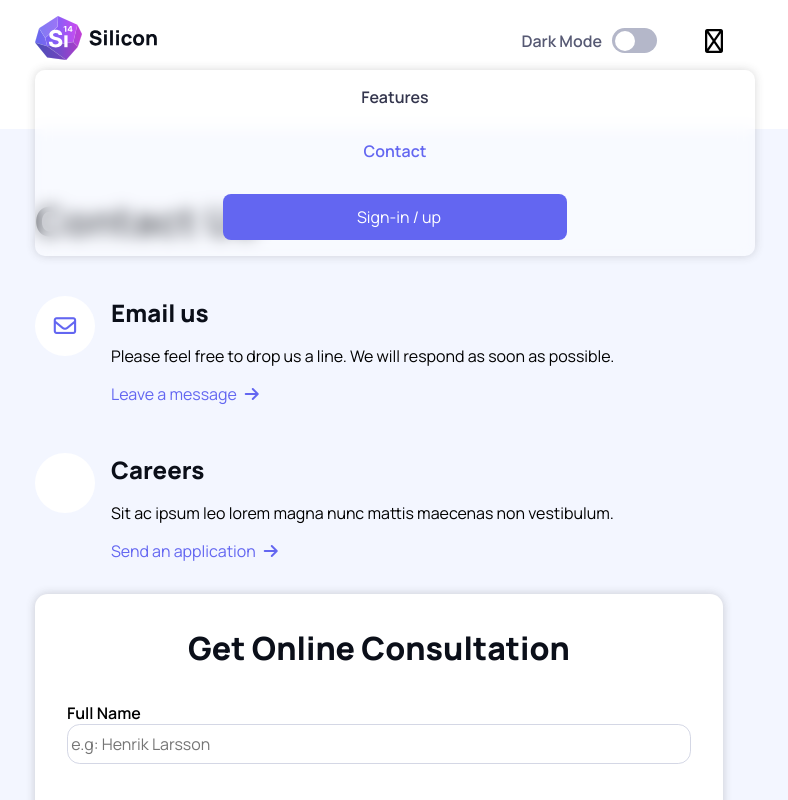
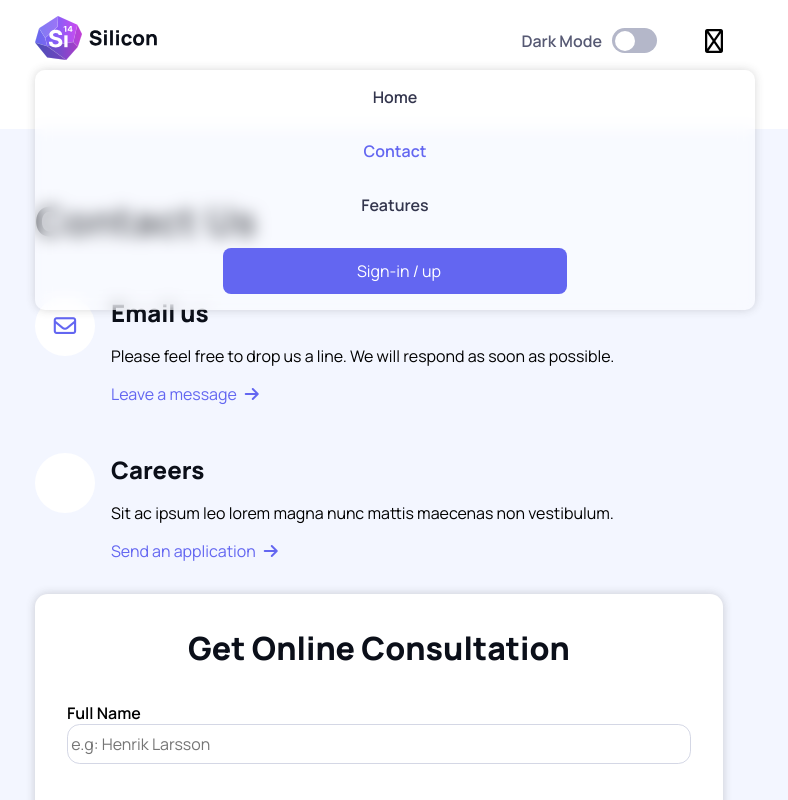
Before and after one commit to TapioGitio/JavaScript-React, a React (Vite) app: page /contacts in a window 1280 px wide. Both pictures are taken after a click on the button 975 px from the left and 40 px from the top of the page. Shown: the top 800 px of the page, without its empty margins (261-1049 px from the left). Built offline with nearby package versions, Linux system fonts and the light colour scheme; some icons are missing.

Commit message:
added a home link in the sidebar and changed the order abit

```diff
--- a/src/components/SideBar.jsx
+++ b/src/components/SideBar.jsx
@@ -8,8 +8,10 @@ const SideBar = ({isOpen, toggleSidebar}) => {
 
   return (
     <div className={`sidebar ${isOpen ? 'open' : ''}` }>
+
+        <li onClick={toggleSidebar}><NavLink className="nav-link" to={'/'}>Home</NavLink></li>
+        <li onClick={toggleSidebar}><NavLink className="nav-link" to={'/contacts'}>Contact</NavLink></li>
         <li onClick={toggleSidebar}><a className="nav-link" href="#ft">Features</a></li>
-        <li onClick={toggleSidebar}><NavLink className="nav-link" to={'/contacts'}>Contact</NavLink></li>
         <li onClick={toggleSidebar}><a href="#" className="btn-primary"><i className="fa-thin fa-user"></i><span>Sign-in / up</span></a></li>
     </div>
   )
```
